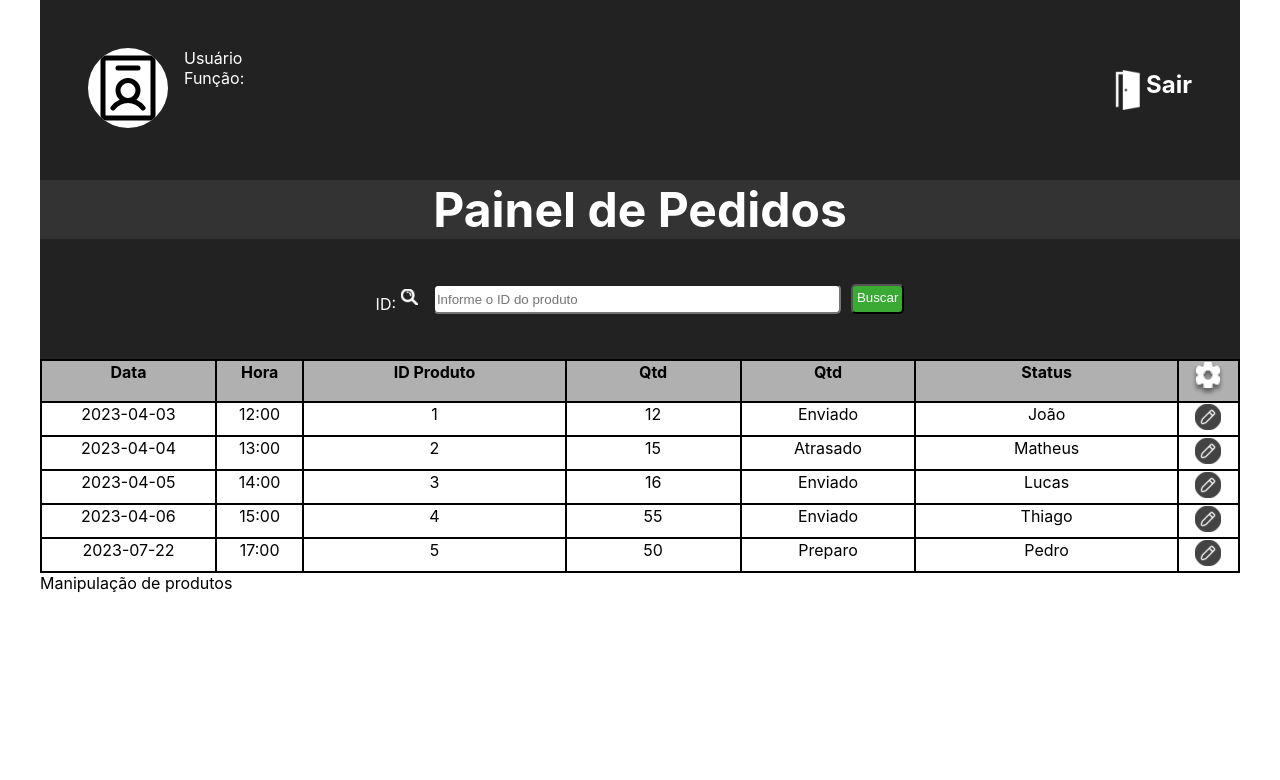
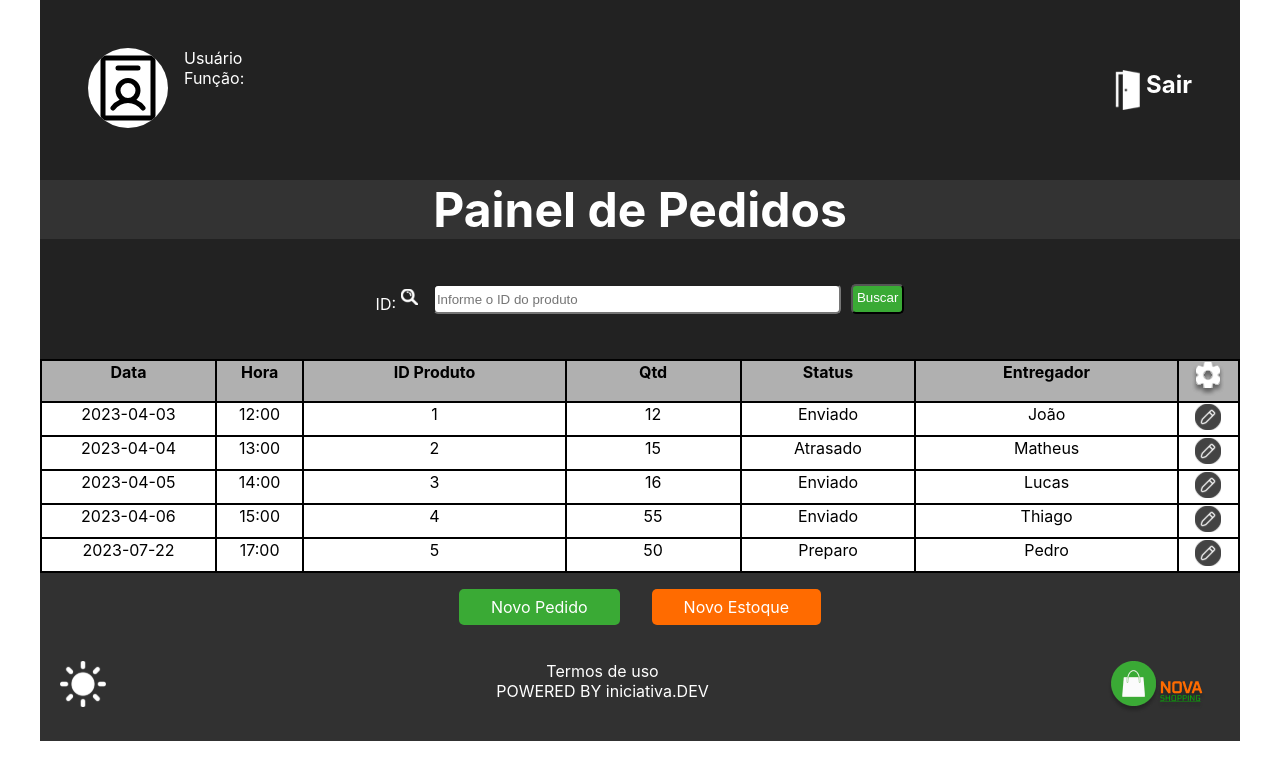
Before and after one commit to iniciativa-dev/nova-shopping-react-app, a React (Create React App) app: page /registers in a window 1280 px wide. Shown: the top 780 px of the page. Built offline with nearby package versions, Linux system fonts and the light colour scheme.

Commit message:
Updating components

```diff
--- a/src/App.tsx
+++ b/src/App.tsx
@@ -4,7 +4,8 @@ import { LoginAdm } from './Pages/LoginAdm';
 import {Routes, Route} from 'react-router-dom';
 import { SignIn } from './Pages/SignIn';
 import { NotFound } from './Pages/NotFound';
-import { LoginFolhaDeRegistros } from './Pages/LoginFolhaDeRegistros';
+import { Registers } from './Pages/Registers';
+import { NewStorage } from './Pages/NewStorage';
 
 
 
@@ -14,7 +15,8 @@ function App() {
           <Routes>
             <Route path='/' element={<LoginAdm/>} />
             <Route path='/register' element={<SignIn/>} />
-            <Route path='/registers' element={<LoginFolhaDeRegistros/>} />
+            <Route path='/registers' element={<Registers/>} />
+            <Route path='/newstorage' element={<NewStorage/>} />
             <Route path='*' element={<NotFound/>}/>
           </Routes>
     </C.Container>
--- a/src/Pages/LoginFolhaDeRegistros/index.tsx
+++ b/src/Pages/Registers/index.tsx
@@ -2,14 +2,15 @@ import * as C from './style';
 import { HeaderRegistros } from '../../components/HeaderRegistros';
 import { ProductList } from '../../components/ProductList';
 import {Search} from '../../components/Search';
+import { HandleProduct } from '../../components/HandleProduct';
 
-export const LoginFolhaDeRegistros = () => {
+export const Registers = () => {
      return (
           <C.Container>
                <HeaderRegistros/>
                <Search/>
                <ProductList/>
-               <C.HandleProduct>Manipulação de produtos</C.HandleProduct>
+               <HandleProduct/>
           </C.Container>
      );
 }
--- a/src/Pages/LoginFolhaDeRegistros/style.ts
+++ b/src/Pages/Registers/style.ts
@@ -8,8 +8,3 @@ export const Container = styled.div`
   margin: auto;
   width: 150vh;
 `;
-
-
-export const HandleProduct = styled.div`
-
-`;
--- a/src/Styles/Global.ts
+++ b/src/Styles/Global.ts
@@ -6,9 +6,10 @@ export default createGlobalStyle`
      --color-back-header: #222;
      --color-secont-back-header:#333;
      --color-button: #3AAA35;
+     --color-button-secont: #FF6B00;
      --color-boder: #000;
      --color-back-table-header: #B0B0B0;
-
+     --color-back-footer: #313131;
      --color-font-header: #fff;
 
 }
--- /dev/null
+++ b/src/components/HandleProduct/index.tsx
@@ -0,0 +1,32 @@
+import * as C from './style';
+import ViewMode from '../../assets/images/view-mode-dark.svg';
+import Logo from '../../assets/images/logo.png';
+import { Link } from 'react-router-dom';
+
+
+export const HandleProduct = () => {
+     return(
+          <C.Container>
+               <C.Actions>
+                    <Link to='/' className='newOrder'>Novo Pedido</Link>
+                    <Link to='/newstorage' className='newStorage'>Novo Estoque</Link>
+               </C.Actions>
+
+               <C.FooterProduct>
+                    <C.FooterLeft>
+                         <img src={ViewMode} alt="Alternar tema" />
+                    </C.FooterLeft>
+
+                    <C.FooterCenter>
+                         <Link to='/'>Termos de uso</Link>
+                         <Link to='/'>POWERED BY iniciativa.DEV</Link>
+                    </C.FooterCenter>
+
+                    <C.FooterRight>
+                         <img src={Logo} alt="Logo nova shopping" />
+                    </C.FooterRight>
+               </C.FooterProduct>
+
+          </C.Container>
+     );
+}
--- /dev/null
+++ b/src/components/HandleProduct/style.ts
@@ -0,0 +1,60 @@
+import styled from 'styled-components';
+
+export const Container = styled.div`
+  background-color: var(--color-back-footer);
+`;
+
+
+export const Actions = styled.div`
+     display: flex;
+     justify-content: center;
+     a{
+          margin: 1em;
+          text-decoration: none;
+          color: var(--color-font-header);
+
+          border-radius: 5px;
+          padding: 0.5em 2em;
+     }
+
+     .newOrder{
+          background-color: var(--color-button);
+     }
+
+     .newStorage{
+         background-color:var(--color-button-secont);
+     }
+`;
+
+export const FooterProduct = styled.div`
+     display: flex;
+     justify-content: space-between;
+
+     div{
+          margin: 20px;
+     }
+`;
+
+
+export const FooterLeft = styled.div`
+
+`;
+
+export const FooterCenter = styled.div`
+     display: flex;
+     flex-direction: column;
+     align-items: center;
+
+
+     a{
+          //Link
+          text-decoration: none;
+          color: var(--color-font-header);
+     }
+
+
+`;
+
+export const FooterRight = styled.div`
+
+`;
--- a/src/components/ProductList/index.tsx
+++ b/src/components/ProductList/index.tsx
@@ -20,8 +20,8 @@ export const ProductList = () =>{
                          <th>Hora</th>
                          <th>ID Produto</th>
                          <th>Qtd</th>
-                         <th>Qtd</th>
                          <th>Status</th>
+                         <th>Entregador</th>
                          <th><img src={config} alt="Configurações" /></th>
                     </tr>
                          {list.map((item, index)=>(
```
